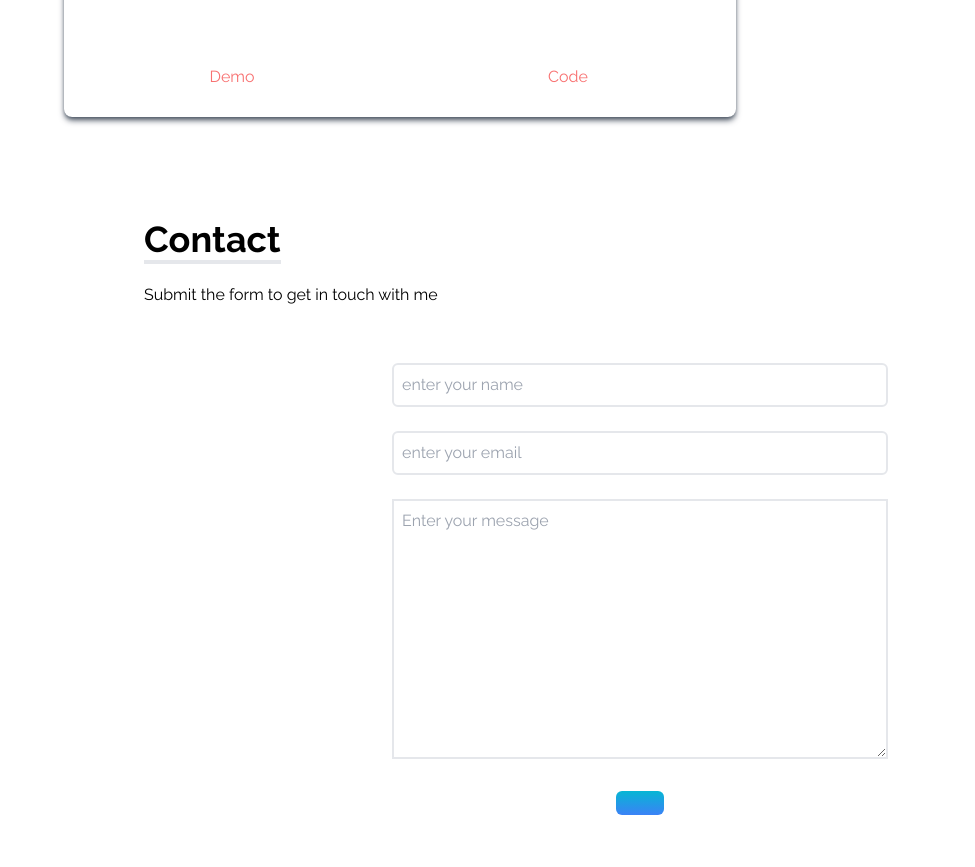
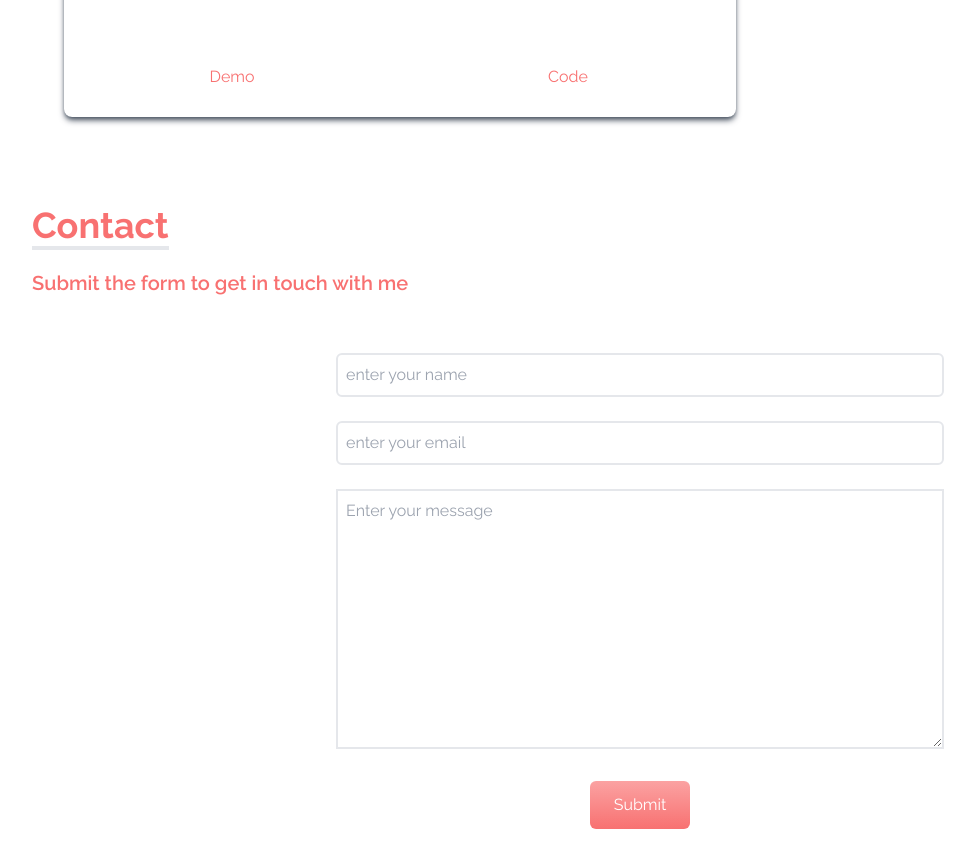
Before and after one commit to LIZXP/PortfolioPage, a React (Create React App) app: page / in a window 1280 px wide. Shown: the part 2600-3467 px from the top of the page, without its empty margins (0-975 px from the left). Built offline with nearby package versions, Linux system fonts and the light colour scheme; grey boxes are pictures that could not be loaded.

Commit message:
change the margin and fontsize for contact page

```diff
--- a/src/components/Contact.jsx
+++ b/src/components/Contact.jsx
@@ -2,11 +2,13 @@ import React from "react";
 
 function Contact() {
   return (
-    <div name="contact" className="w-full h-screen p-4 text-black">
-      <div className="flex flex-col p-4 justify-center max-w-screen-lg mx-auto h-full">
+    <div name="contact" className="w-full h-screen p-4 text-[#f87171]">
+      <div className="flex flex-col p-4 justify-center max-w-screen-2xl mx-auto h-full">
         <div className="pb-8">
           <p className="text-4xl font-bold inline border-b-4">Contact</p>
-          <p className="py-6">Submit the form to get in touch with me</p>
+          <p className="py-6 text-xl font-semibold">
+            Submit the form to get in touch with me
+          </p>
         </div>
         <div className="flex justify-center items-center">
           <form action="submit" className="flex flex-col w-full md:w-1/2">
@@ -14,21 +16,23 @@ function Contact() {
               type="text"
               name="name"
               placeholder="enter your name"
-              className="p-2 bg-transparent border-2 rounded-md text-black focus:outline-none"
+              className="p-2 bg-transparent border-2 rounded-md text-white focus:outline-none"
             />
             <input
               type="text"
               name="email"
               placeholder="enter your email"
-              className="p-2 my-6 bg-transparent border-2 rounded-md text-black focus:outline-none"
+              className="p-2 my-6 bg-transparent border-2 rounded-md text-white focus:outline-none"
             />
             <textarea
               name="message"
               placeholder="Enter your message"
               rows={10}
-              className="p-2 bg-transparent border-2 text-black focus:outline-none"
+              className="p-2 bg-transparent border-2 text-white focus:outline-none"
             ></textarea>
-            <button className="text-black bg-gradient-to-b from-cyan-500 to-blue-500 px-6 py-3 my-8 mx-auto flex items-center rounded-md hover:scale-110 duration-300"></button>
+            <button className="text-white bg-gradient-to-b from-[#fba2a2] to-[#f87171] px-6 py-3 my-8 mx-auto flex items-center rounded-md hover:scale-110 duration-300">
+              Submit
+            </button>
           </form>
         </div>
       </div>
```
